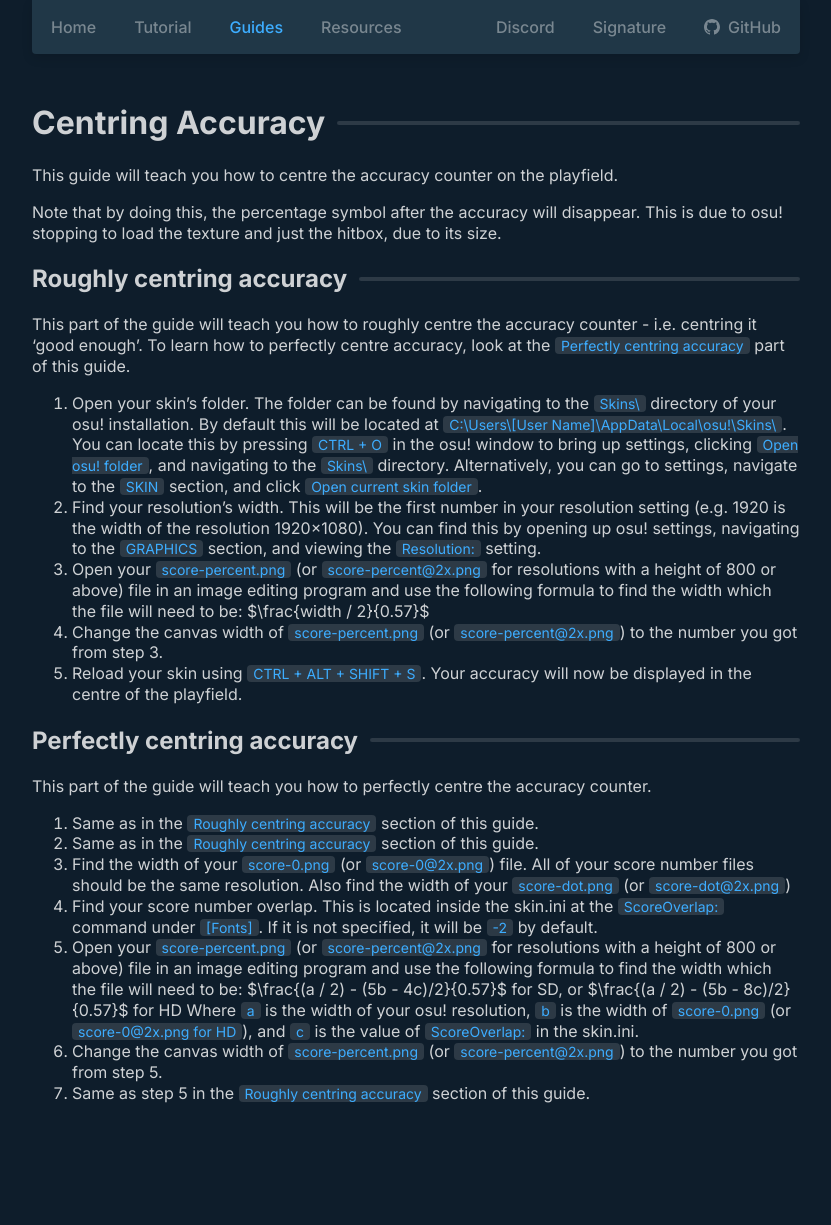
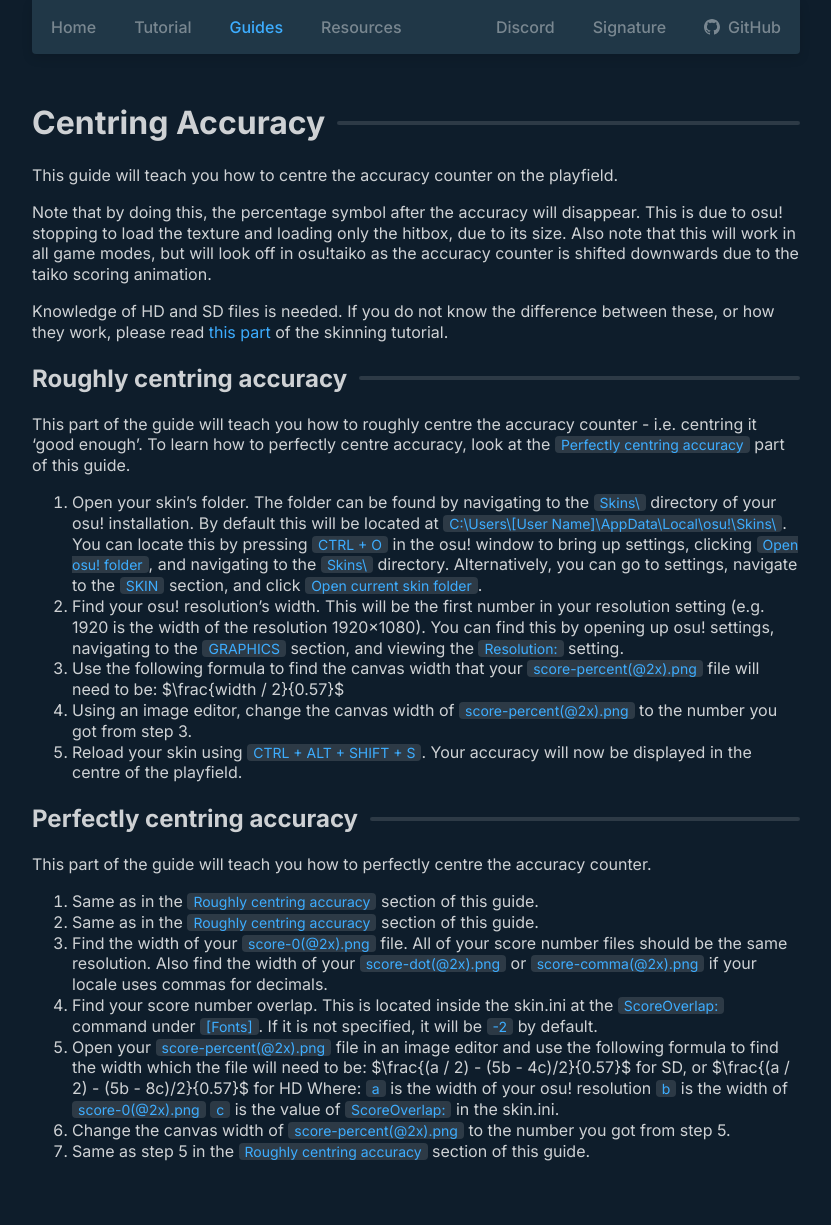
Before and after one commit to RockRoller01/skinninginfo, a Jekyll site: the page built from guides/centering_accuracy.md, in a window 1280 px wide. Shown: the whole page, without its empty margins (224-1055 px from the left). Built offline with Jekyll 4.4.1, drawn with Linux system fonts in a browser that asks for light colours; before the commit the page ends 1168 px from its top, so only the background shows below that.

Commit message:
Update centering_accuracy.md

```diff
--- a/guides/centering_accuracy.md
+++ b/guides/centering_accuracy.md
@@ -8,26 +8,34 @@
 
 This guide will teach you how to centre the accuracy counter on the playfield.
 
-Note that by doing this, the percentage symbol after the accuracy will disappear. This is due to osu! stopping to load the texture and just the hitbox, due to its size.
+Note that by doing this, the percentage symbol after the accuracy will disappear. This is due to osu! stopping to load the texture and loading only the hitbox, due to its size. Also note that this will work in all game modes, but will look off in osu!taiko as the accuracy counter is shifted downwards due to the taiko scoring animation.
+
+Knowledge of HD and SD files is needed. If you do not know the difference between these, or how they work, please read [this part](https://skinship.xyz/tutorial/introduction#hdsd-elements-aspect-ratios-and-resolution) of the skinning tutorial.
 
 ## Roughly centring accuracy
+
 This part of the guide will teach you how to roughly centre the accuracy counter - i.e. centring it 'good enough'. To learn how to perfectly centre accuracy, look at the `Perfectly centring accuracy` part of this guide.
 
 1. Open your skin's folder. The folder can be found by navigating to the `Skins\` directory of your osu! installation. By default this will be located at `C:\Users\[User Name]\AppData\Local\osu!\Skins\`. You can locate this by pressing `CTRL + O` in the osu! window to bring up settings, clicking `Open osu! folder`, and navigating to the `Skins\` directory. Alternatively, you can go to settings, navigate to the `SKIN` section, and click `Open current skin folder`.
-2. Find your resolution's width. This will be the first number in your resolution setting (e.g. 1920 is the width of the resolution 1920x1080). You can find this by opening up osu! settings, navigating to the `GRAPHICS` section, and viewing the `Resolution:` setting.
-3. Open your `score-percent.png` (or `score-percent@2x.png` for resolutions with a height of 800 or above) file in an image editing program and use the following formula to find the width which the file will need to be:
+2. Find your osu! resolution's width. This will be the first number in your resolution setting (e.g. 1920 is the width of the resolution 1920x1080). You can find this by opening up osu! settings, navigating to the `GRAPHICS` section, and viewing the `Resolution:` setting.
+3. Use the following formula to find the canvas width that your `score-percent(@2x).png` file will need to be:
 $\frac{width / 2}{0.57}$
-4. Change the canvas width of `score-percent.png` (or `score-percent@2x.png`) to the number you got from step 3.
+4. Using an image editor, change the canvas width of `score-percent(@2x).png` to the number you got from step 3.
 5. Reload your skin using `CTRL + ALT + SHIFT + S`. Your accuracy will now be displayed in the centre of the playfield.
 
 ## Perfectly centring accuracy
+
 This part of the guide will teach you how to perfectly centre the accuracy counter.
+
 1. Same as in the `Roughly centring accuracy` section of this guide.
 2. Same as in the `Roughly centring accuracy` section of this guide.
-3. Find the width of your `score-0.png` (or `score-0@2x.png`) file. All of your score number files should be the same resolution. Also find the width of your `score-dot.png` (or `score-dot@2x.png`)
+3. Find the width of your `score-0(@2x).png` file. All of your score number files should be the same resolution. Also find the width of your `score-dot(@2x).png` or `score-comma(@2x).png` if your locale uses commas for decimals.
 4. Find your score number overlap. This is located inside the skin.ini at the `ScoreOverlap:` command under `[Fonts]`. If it is not specified, it will be `-2` by default.
-5. Open your `score-percent.png` (or `score-percent@2x.png` for resolutions with a height of 800 or above) file in an image editing program and use the following formula to find the width which the file will need to be:
+5. Open your `score-percent(@2x).png` file in an image editor and use the following formula to find the width which the file will need to be:
 $\frac{(a / 2) - (5b - 4c)/2}{0.57}$ for SD, or $\frac{(a / 2) - (5b - 8c)/2}{0.57}$ for HD
-Where `a` is the width of your osu! resolution, `b` is the width of `score-0.png` (or `score-0@2x.png for HD`), and `c` is the value of `ScoreOverlap:` in the skin.ini.
- 6. Change the canvas width of `score-percent.png` (or `score-percent@2x.png`) to the number you got from step 5.
- 7. Same as step 5 in the `Roughly centring accuracy` section of this guide.
+Where:
+`a` is the width of your osu! resolution
+`b` is the width of `score-0(@2x).png`
+`c` is the value of `ScoreOverlap:` in the skin.ini.
+6. Change the canvas width of `score-percent(@2x).png` to the number you got from step 5.
+7. Same as step 5 in the `Roughly centring accuracy` section of this guide.
```
